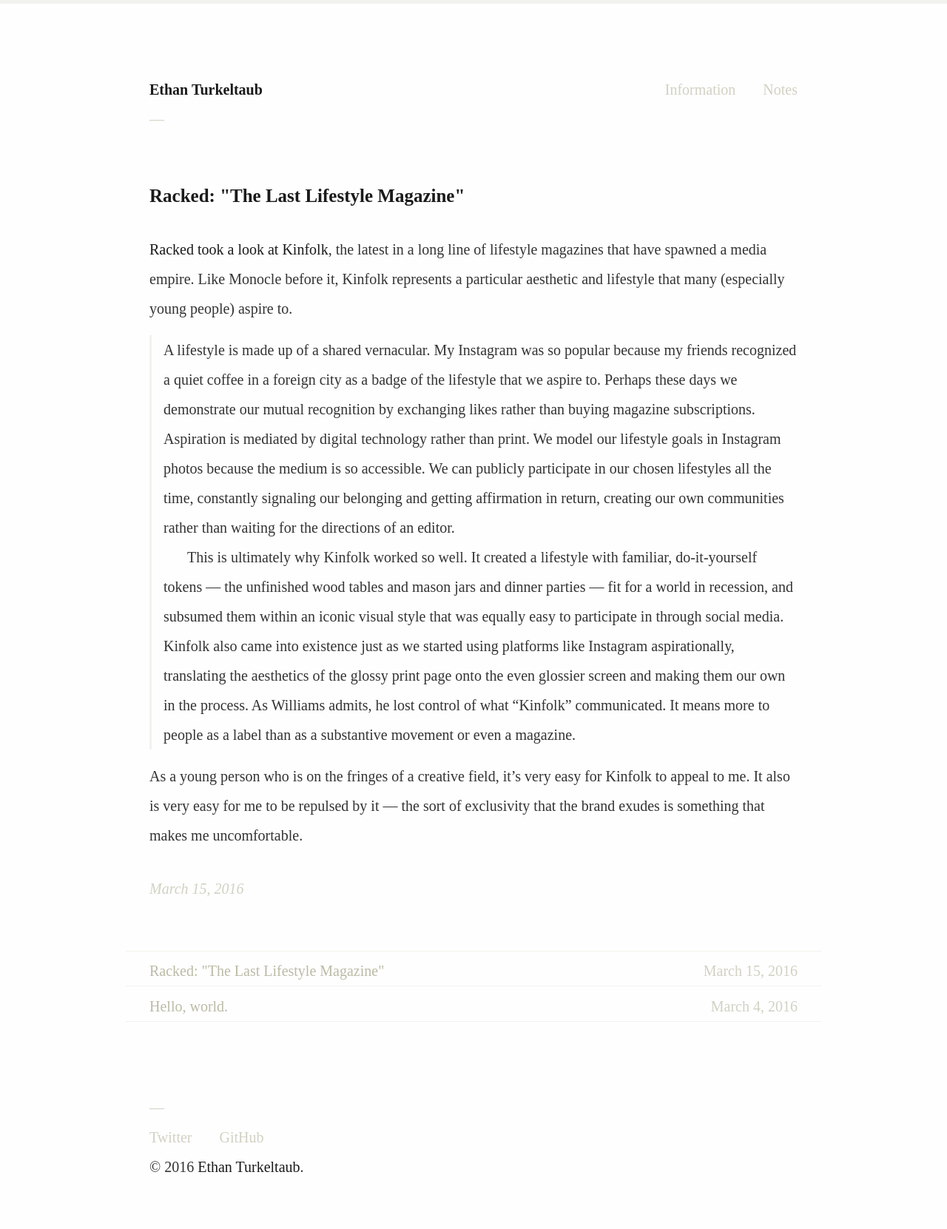
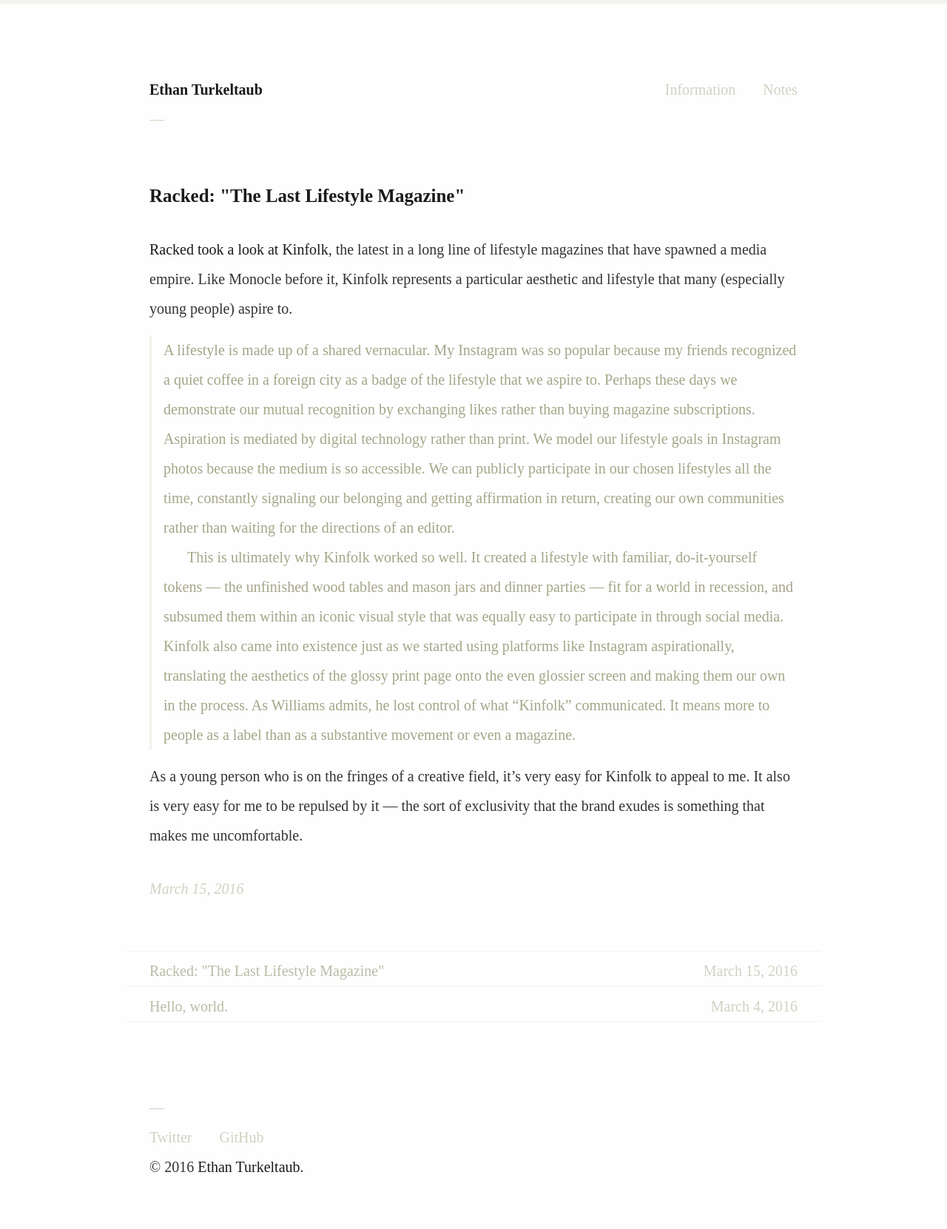
Before and after one commit to ethnt/ethnt.me, a Jekyll site: the page built from notes.markdown, in a window 1280 px wide. Shown: the whole page at 74% size. Built offline with Jekyll 4.4.1, drawn with Linux system fonts in a browser that asks for light colours.

Commit message:
better blockquotes.

```diff
--- a/_sass/_post.sass
+++ b/_sass/_post.sass
@@ -16,6 +16,7 @@
 
     blockquote
       border-left: 3px solid $color-light-grey
+      color: darken($color-grey, 20%)
       padding-left: rhythm(0.5)
       margin-bottom: rhythm(0.5)
       margin-top: rhythm(0.5)
```
